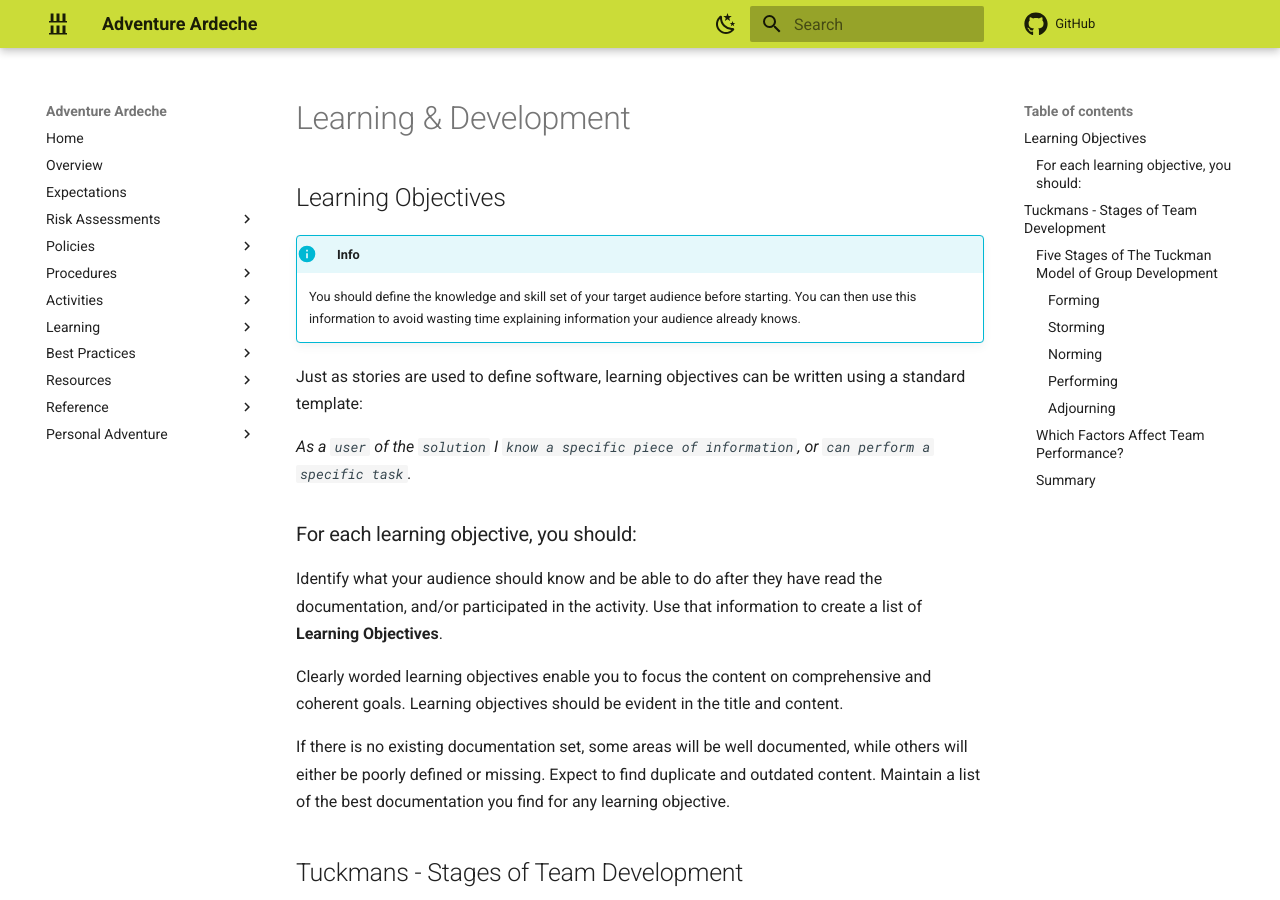
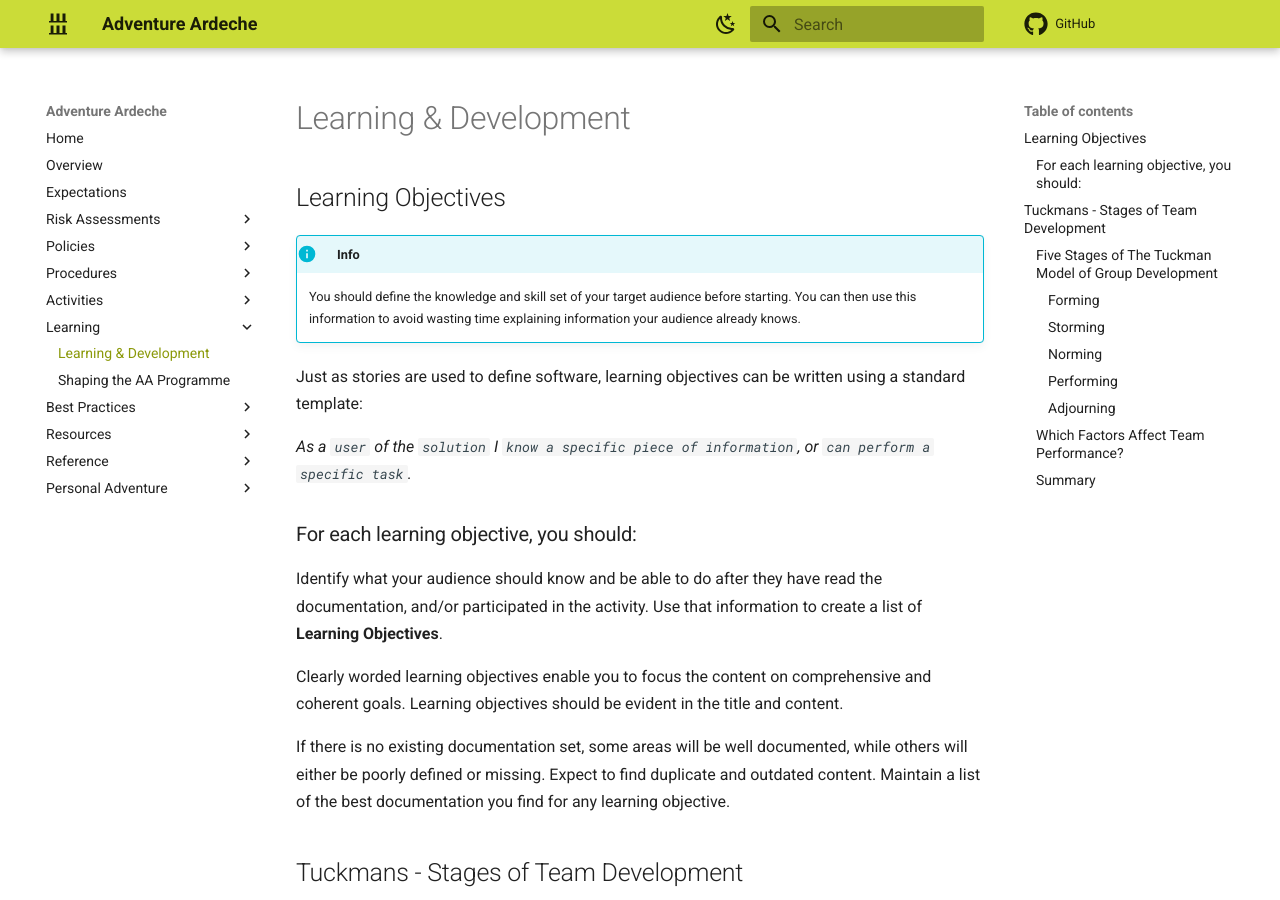
Before and after one commit to Matt-Adventure-Ardeche/staffhandbook, an MkDocs documentation site: the page built from docs/learning/learning.md, in a window 1280 px wide and 900 px high. Built offline with MkDocs 1.6.1 and Material for MkDocs 9.7.7, drawn with Linux system fonts in a browser that asks for light colours; comment, search, counter and statistics services are not loaded.

Commit message:
yml links

```diff
--- a/mkdocs.yml
+++ b/mkdocs.yml
@@ -34,8 +34,8 @@ nav:
       - activities/adventurechallenge.md
       - activities/ardecheolympics.md
   - Learning:
-      - learning.md
-      - shapingprogrammes.md
+      - learning/learning.md
+      - learning/shapingprogrammes.md
   - Best Practices:
       - still-to-write.md
   - Resources:
```
